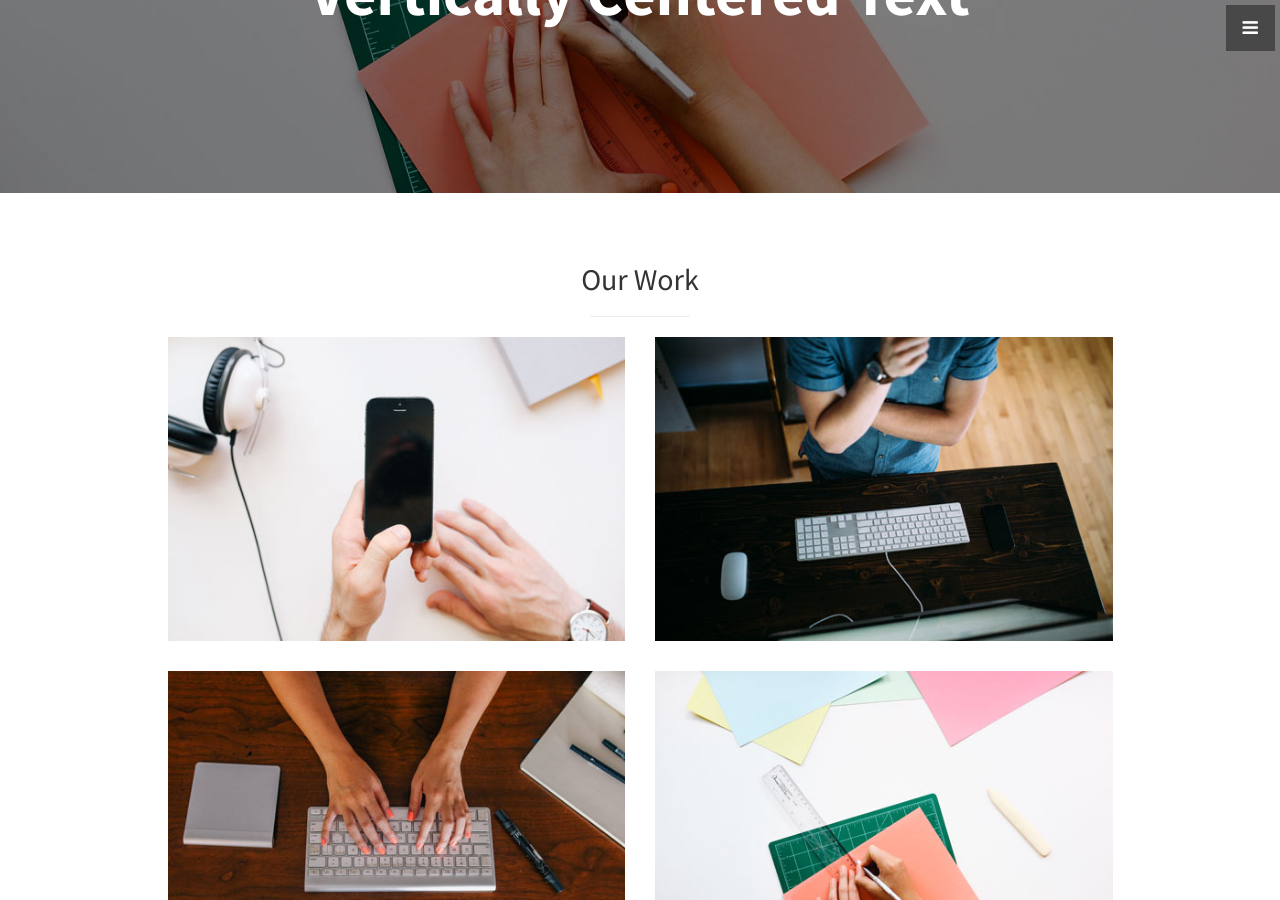
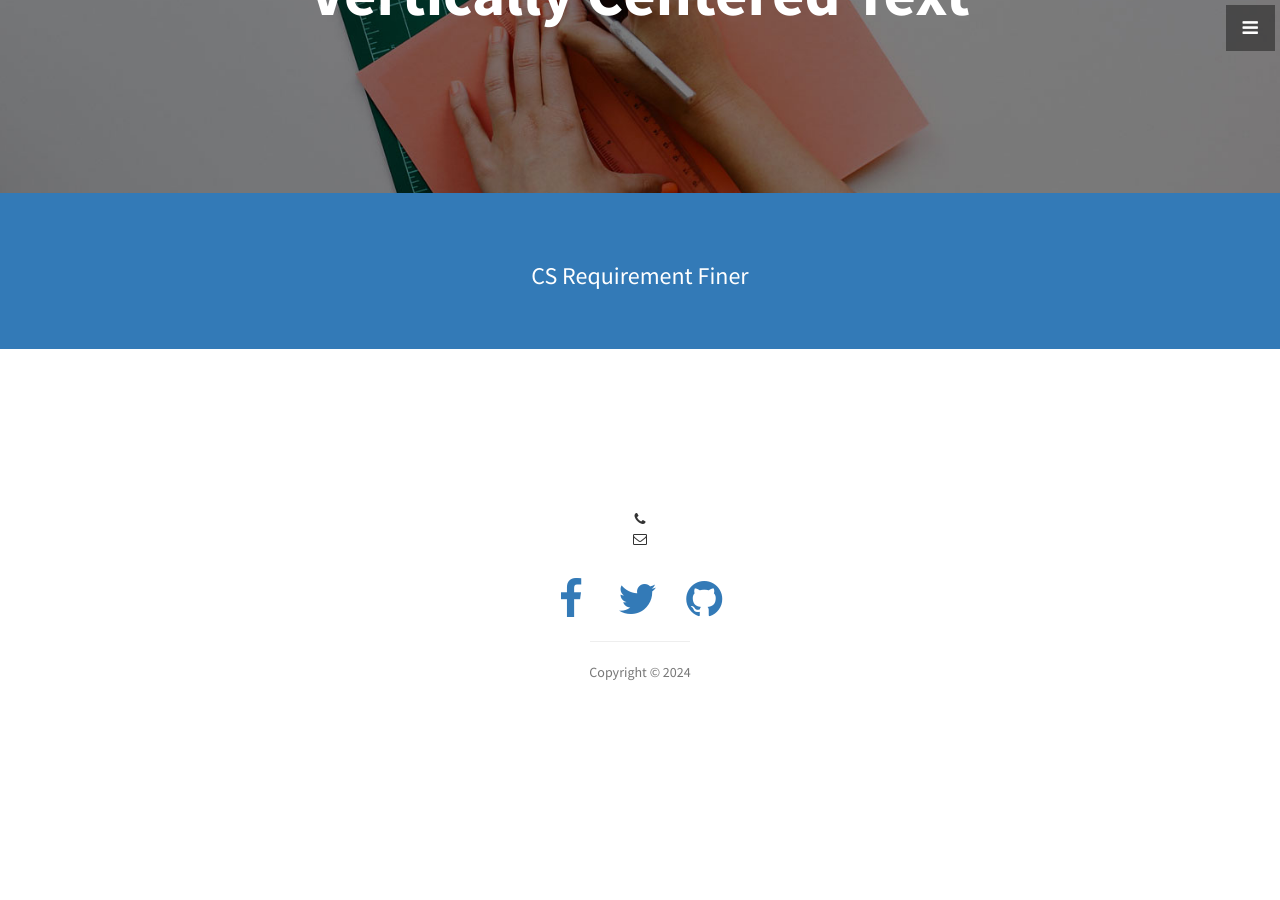
Before and after one commit to Oh-Junhee0123/CS-Requirement-Finder.github.io, a Jekyll site: the page built from index.html, in a window 1280 px wide and 900 px high, scrolled down 1730 px. Built offline with Jekyll 4.4.1, drawn with Linux system fonts in a browser that asks for light colours; after the commit the page ends 2522 px from its top, so only the background shows below that.

Commit message:
Update front.html

```diff
--- a/_layouts/front.html
+++ b/_layouts/front.html
@@ -10,9 +10,7 @@
   {% include about.html %}
   {% include services.html %}
   {% include callout.html %}
-  {% include portfolio.html %}
   {% include call-to-action.html %}
-  {% include map.html %}
   {% include footer.html %}
   {% include scripts.html %}
 
```
